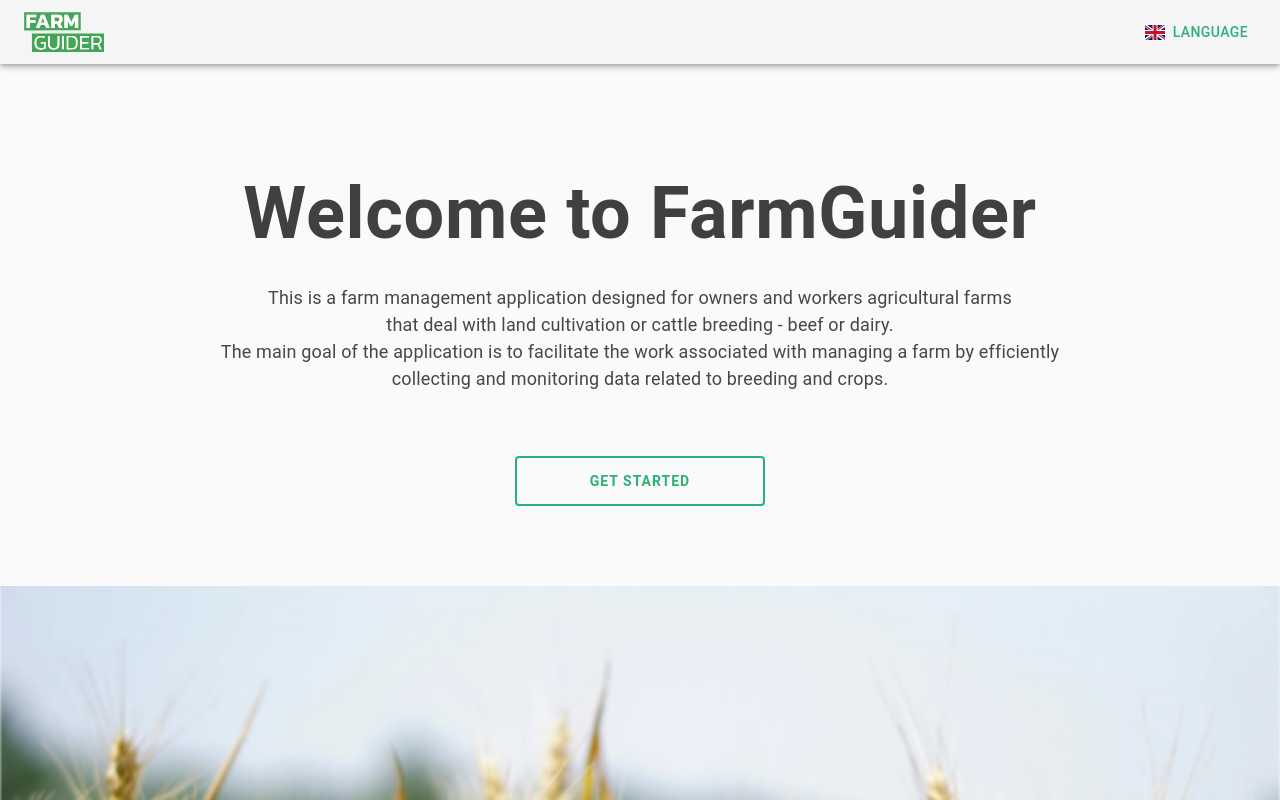
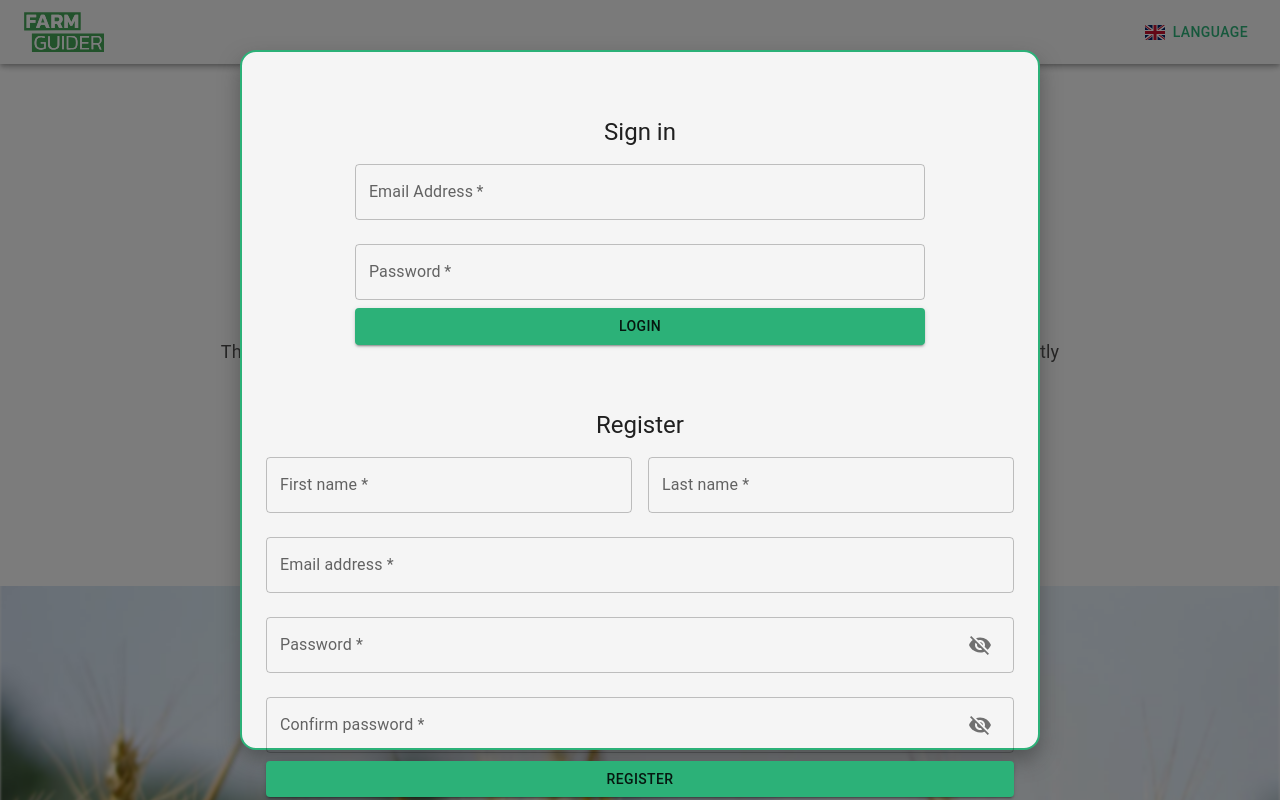
Before and after one commit to Primuu/FarmGuider-EngineeringProject, a React (Vite) app in the folder Frontend/farmguider-app/: page / in a window 1280 px wide. Both pictures are taken after a click on the button "GET STARTED". Shown: the top 800 px of the page. Built offline with nearby package versions, Linux system fonts and the light colour scheme; no server answers.

Commit message:
Add prototype auth forms modal

```diff
--- /dev/null
+++ b/Frontend/farmguider-app/src/pages/NotLoggedPage/AuthFormsModal.tsx
@@ -0,0 +1,30 @@
+import LoginForm from "@/pages/NotLoggedPage/LoginForm.tsx";
+import RegisterForm from "@/pages/NotLoggedPage/RegisterForm.tsx";
+import {Box, Modal, Fade} from '@mui/material';
+import React from "react";
+import '@/pages/NotLoggedPage/authFormsModal.css';
+
+type AuthFormsModalProps = {
+    open: boolean;
+    onClose: () => void;
+}
+
+const AuthFormsModal: React.FC<AuthFormsModalProps> = ({ open, onClose }) => {
+
+    return (
+        <Modal
+            open={open}
+            onClose={onClose}
+            closeAfterTransition
+        >
+            <Fade in={open}>
+                <Box className="modal-box">
+                    <LoginForm/>
+                    <RegisterForm/>
+                </Box>
+            </Fade>
+        </Modal>
+    );
+}
+
+export default AuthFormsModal;
--- a/Frontend/farmguider-app/src/pages/NotLoggedPage/NotLoggedPage.tsx
+++ b/Frontend/farmguider-app/src/pages/NotLoggedPage/NotLoggedPage.tsx
@@ -1,3 +1,4 @@
+import {useState} from "react";
 import {Parallax} from 'react-parallax';
 import '@/pages/NotLoggedPage/notLoggedPage.css';
 import {Box, Button, Typography} from '@mui/material';
@@ -12,8 +13,14 @@ import tractorImage from '@/assets/tractor-image.jpg';
 import cowsImage from '@/assets/cows-image.jpg';
 import cropsImage from '@/assets/crops-image.jpg';
 import wheatImage from '@/assets/wheat-image.jpg';
+import AuthFormsModal from "@/pages/NotLoggedPage/AuthFormsModal.tsx";
 
 const NotLoggedPage = () => {
+    const [openModal, setOpenModal] = useState(false);
+
+    const handleOpen = () => setOpenModal(true);
+    const handleClose = () => setOpenModal(false);
+
     const dynamicBlur = {min: -1, max: 3};
     const blur = 5;
     const strength = 500;
@@ -30,9 +37,19 @@ const NotLoggedPage = () => {
                 <Typography className="text">
                     <Trans i18nKey='mainTextBox.text' ns='notLoggedPage' components={{br: <br/>}}/>
                 </Typography>
-                <Button variant="outlined" color="primary" className="start-button">
+                <Button
+                    variant="outlined"
+                    color="primary"
+                    className="start-button"
+                    onClick={handleOpen}
+                >
                     {t('mainTextBox.button')}
                 </Button>
+
+                <AuthFormsModal
+                    open={openModal}
+                    onClose={handleClose}
+                />
             </Box>
 
             <Parallax
--- /dev/null
+++ b/Frontend/farmguider-app/src/pages/NotLoggedPage/authFormsModal.css
@@ -0,0 +1,12 @@
+.modal-box {
+    position: absolute;
+    top: 50%;
+    left: 50%;
+    transform: translate(-50%, -50%);
+    width: 800px;
+    height: 700px;
+    background: #f5f5f5;
+    border: 2px solid #2CB178;
+    box-shadow: 0 10px 20px rgba(51, 51, 51, 0.5);
+    border-radius: 16px;
+}
```
Also changed, not shown: Frontend/farmguider-app/src/pages/NotLoggedPage/AuthenticationForms.tsx (deleted, +0 -13 lines).
